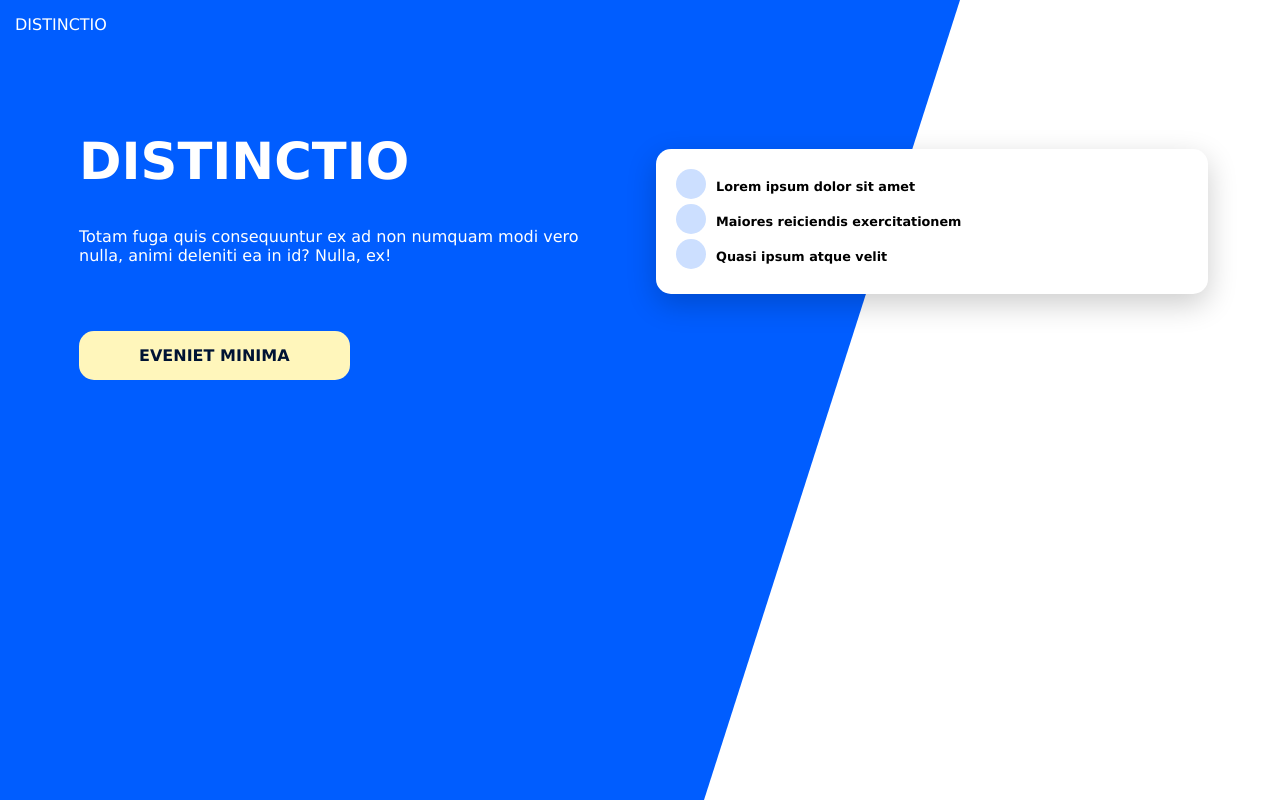
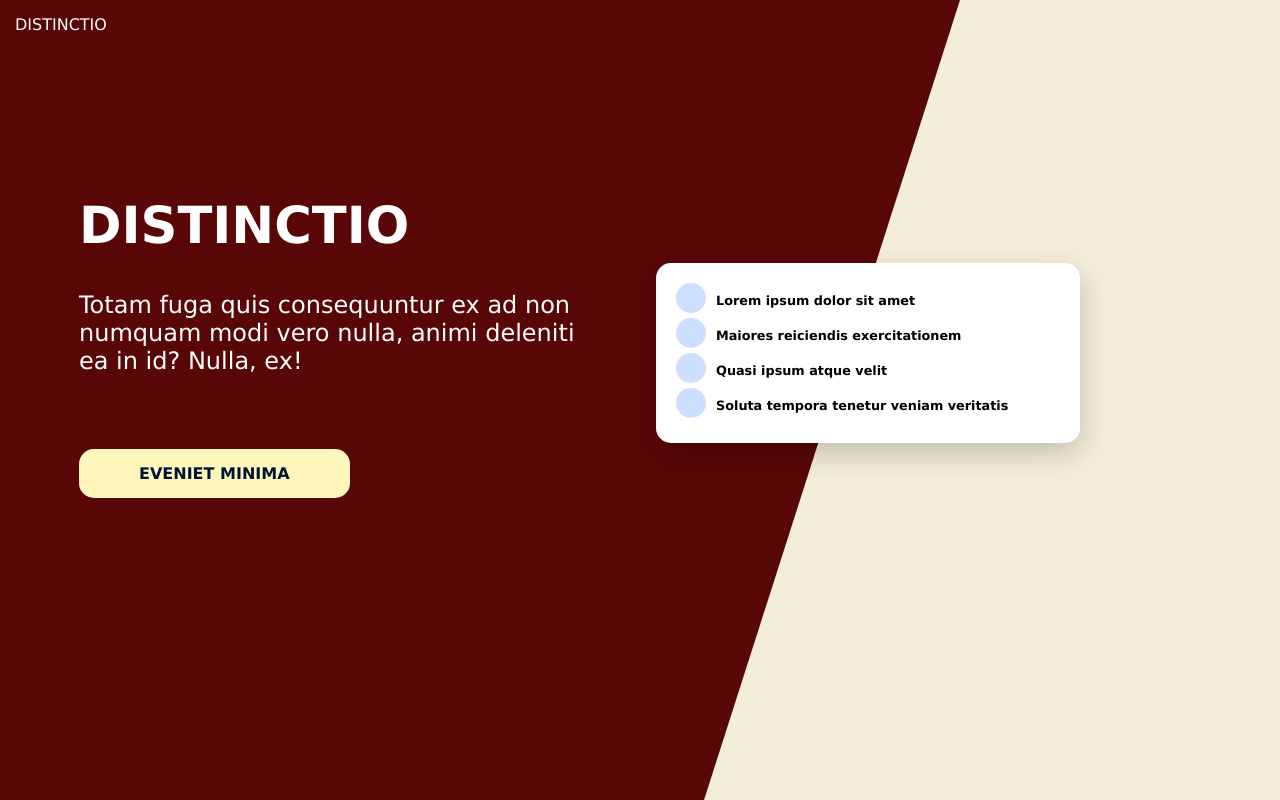
Before and after one commit to jadefr/distinctio, a Vue app: page / in a window 1280 px wide. Built offline with nearby package versions, Linux system fonts and the light colour scheme.

Commit message:
Add contrast to background color

```diff
--- a/src/App.vue
+++ b/src/App.vue
@@ -23,13 +23,18 @@
             <span></span>
             <strong>Quasi ipsum atque velit</strong>
           </li>
+          <li>
+            <span></span>
+            <strong>Soluta tempora tenetur veniam veritatis</strong>
+          </li>
         </ul>
       </section>
+
       <section id="primary">
         <h1>Distinctio</h1>
         <p>Totam fuga quis consequuntur ex ad non numquam modi vero nulla, animi deleniti ea in id? Nulla, ex!</p>
 
-        <a href="#">Eveniet minima</a>
+        <a href="#" class="btn">Eveniet minima</a>
       </section>
     </main>
 
--- a/src/assets/sass/base/_variables.sass
+++ b/src/assets/sass/base/_variables.sass
@@ -1,6 +1,8 @@
 $padding: 15px
 $borders: 15px
 
-$colors: (primary: #005DFF, primary-light: lighten(#005DFF, 40%), primary-dark: darken(#005DFF, 40%), accent: #FFF6BB)
+$colors: (primary: #005DFF, primary-light: lighten(#005DFF, 40%), primary-dark: darken(#005DFF, 40%), btn-color: #FFF6BB, brown: #590606, brown-contrast: #F3EED9)
 
 $desktop: 840px
+
+//$hover: (box-shadow: 0 1rem 2rem rgba(0, 0, 0, 0.21), background: #eeeeee)
--- a/src/assets/sass/components/_app.sass
+++ b/src/assets/sass/components/_app.sass
@@ -4,10 +4,11 @@ body, html
 body
   font-family: Verdana, Geneva, Tahoma, sans-serif
   margin: 0
+  background: color(brown-contrast)
 
   #bg
     clip-path: polygon(100% 0, 100% 82%, 45% 100%, 0 100%, 0 0)
-    background-color: color(primary)
+    background-color: color(brown)
     width: 100%
     height: 100%
     position: absolute
@@ -22,6 +23,7 @@ body
     padding: $padding
     display: block
     text-transform: uppercase
+
 
 main
 
@@ -43,6 +45,9 @@ main
       height: fit-content
       align-self: center
       margin: 1em
+      width: 60%
+      //margin-top: 150px
+      margin-top: 25%
 
     ul
       list-style-type: none
@@ -74,7 +79,10 @@ main
     @include desktop
       grid-area: primary
       text-align: left
-      margin: 4em 0 0 4em
+      margin-top: 20%
+      margin-right: 3em
+      margin-left: 4em
+      margin-bottom: 0
 
     h1
       font-size: 2.2em
@@ -87,7 +95,7 @@ main
         line-height: .9em
 
     p
-      font-size: 1em
+      font-size: 1.5em
 
     a
       color: color(primary-dark)
@@ -95,7 +103,7 @@ main
       text-decoration: none
       text-transform: uppercase
       font-weight: bold
-      background-color: color(accent)
+      background-color: color(btn-color)
       display: block
       text-align: center
       margin: 50px auto 0 auto
@@ -104,3 +112,6 @@ main
       @include desktop
         display: inline-block
         padding: $padding $padding * 4
+        &:hover
+          box-shadow: 0 1rem 2rem rgba(0, 0, 0, 0.21)
+          background: color(brown-contrast)
```
